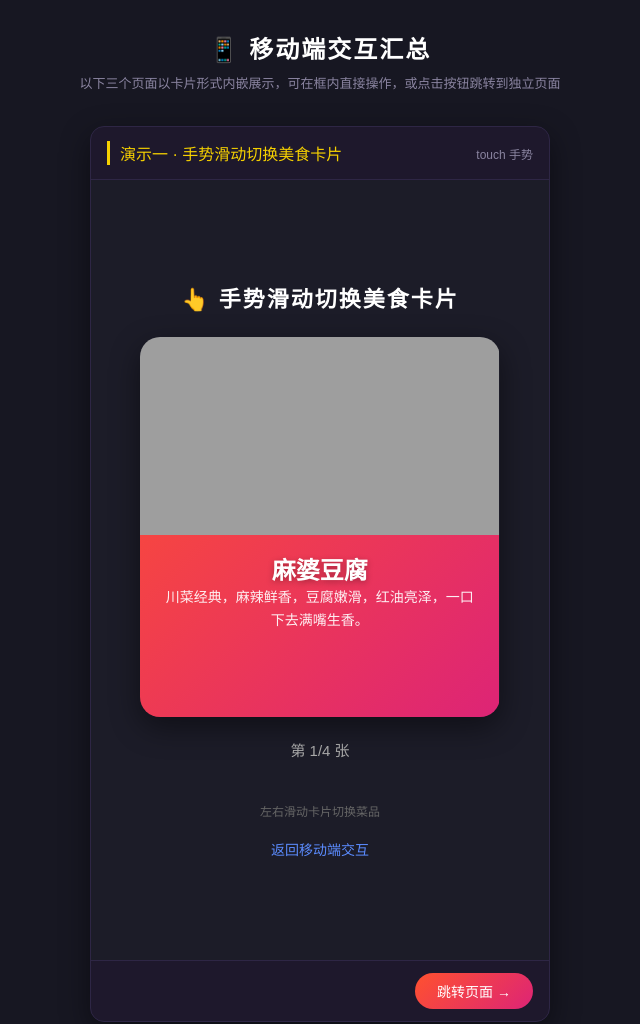
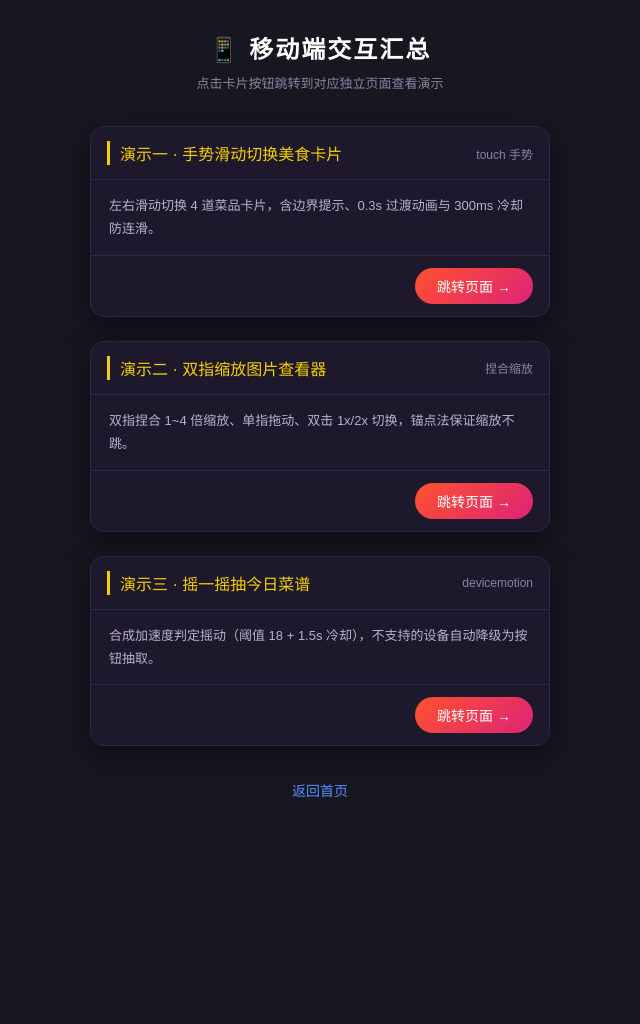
Before and after one commit to MSCZYW/wzx606, a plain HTML site: page 移动端交互.html in a window 1280 px wide. Shown: the top 1024 px of the page, without its empty margins (320-960 px from the left). After the commit the page ends 850 px from the top, so only its background shows below. Drawn offline with Linux system fonts and the light colour scheme.

Commit message:
汇总页去除iframe内嵌，改为简介卡片加跳转按钮

```diff
--- a/移动端交互.html
+++ b/移动端交互.html
@@ -3,13 +3,13 @@
   作者：24002120606王治贤
   建立时间：2026-11-20
   使用大模型：Trae AI
-  功能名称：移动端交互汇总页（卡片式内嵌手势滑动/双指缩放/摇一摇三个页面，含跳转按钮）
+  功能名称：移动端交互汇总页（卡片式介绍三个演示项目，点击按钮跳转到独立页面）
 -->
 <html lang="zh-CN">
 <head>
   <meta charset="UTF-8">
   <meta name="viewport" content="width=device-width, initial-scale=1.0">
-  <title>移动端交互 - 三个演示页汇总</title>
+  <title>移动端交互 - 三个演示页入口</title>
   <style>
     * {
       margin: 0;
@@ -25,6 +25,7 @@
       display: flex;
       flex-direction: column;
       align-items: center;
+      justify-content: center;
     }
 
     .wzx_page-title {
@@ -40,11 +41,11 @@
       margin-bottom: 34px;
     }
 
-    /* 演示卡片：标题栏 + 内嵌页面 + 底部跳转按钮 */
+    /* 演示卡片：标题栏 + 简介 + 底部跳转按钮 */
     .wzx_demo-card {
       width: 100%;
       max-width: 460px;
-      margin-bottom: 40px;
+      margin-bottom: 24px;
       border: 1px solid #2e2645;
       border-radius: 14px;
       background: #1e182c;
@@ -72,13 +73,11 @@
       font-size: 12px;
     }
 
-    /* 内嵌的移动端页面 */
-    .wzx_demo-frame {
-      width: 100%;
-      height: 780px;
-      border: none;
-      background: #000;
-      display: block;
+    .wzx_card-desc {
+      color: #b8b2cc;
+      font-size: 13px;
+      line-height: 1.8;
+      padding: 14px 18px;
     }
 
     /* 卡片底部操作栏与跳转按钮 */
@@ -109,13 +108,13 @@
       color: #5b8cff;
       font-size: 14px;
       text-decoration: none;
-      margin-top: 6px;
+      margin-top: 10px;
     }
   </style>
 </head>
 <body>
   <h1 class="wzx_page-title">📱 移动端交互汇总</h1>
-  <p class="wzx_page-desc">以下三个页面以卡片形式内嵌展示，可在框内直接操作，或点击按钮跳转到独立页面</p>
+  <p class="wzx_page-desc">点击卡片按钮跳转到对应独立页面查看演示</p>
 
   <!-- 卡片一：手势滑动美食卡片 -->
   <div class="wzx_demo-card">
@@ -123,7 +122,7 @@
       <p class="wzx_card-title">演示一 · 手势滑动切换美食卡片</p>
       <span class="wzx_card-tag">touch 手势</span>
     </div>
-    <iframe class="wzx_demo-frame" src="mobile-gesture.html" title="手势滑动美食卡片" loading="lazy"></iframe>
+    <p class="wzx_card-desc">左右滑动切换 4 道菜品卡片，含边界提示、0.3s 过渡动画与 300ms 冷却防连滑。</p>
     <div class="wzx_card-footer">
       <a class="wzx_jump-btn" href="mobile-gesture.html" target="_blank">跳转页面 →</a>
     </div>
@@ -135,7 +134,7 @@
       <p class="wzx_card-title">演示二 · 双指缩放图片查看器</p>
       <span class="wzx_card-tag">捏合缩放</span>
     </div>
-    <iframe class="wzx_demo-frame" src="mobile-zoom.html" title="双指缩放图片查看器" loading="lazy"></iframe>
+    <p class="wzx_card-desc">双指捏合 1~4 倍缩放、单指拖动、双击 1x/2x 切换，锚点法保证缩放不跳。</p>
     <div class="wzx_card-footer">
       <a class="wzx_jump-btn" href="mobile-zoom.html" target="_blank">跳转页面 →</a>
     </div>
@@ -147,7 +146,7 @@
       <p class="wzx_card-title">演示三 · 摇一摇抽今日菜谱</p>
       <span class="wzx_card-tag">devicemotion</span>
     </div>
-    <iframe class="wzx_demo-frame" src="mobile-sensor.html" title="摇一摇抽菜谱" loading="lazy"></iframe>
+    <p class="wzx_card-desc">合成加速度判定摇动（阈值 18 + 1.5s 冷却），不支持的设备自动降级为按钮抽取。</p>
     <div class="wzx_card-footer">
       <a class="wzx_jump-btn" href="mobile-sensor.html" target="_blank">跳转页面 →</a>
     </div>
```
